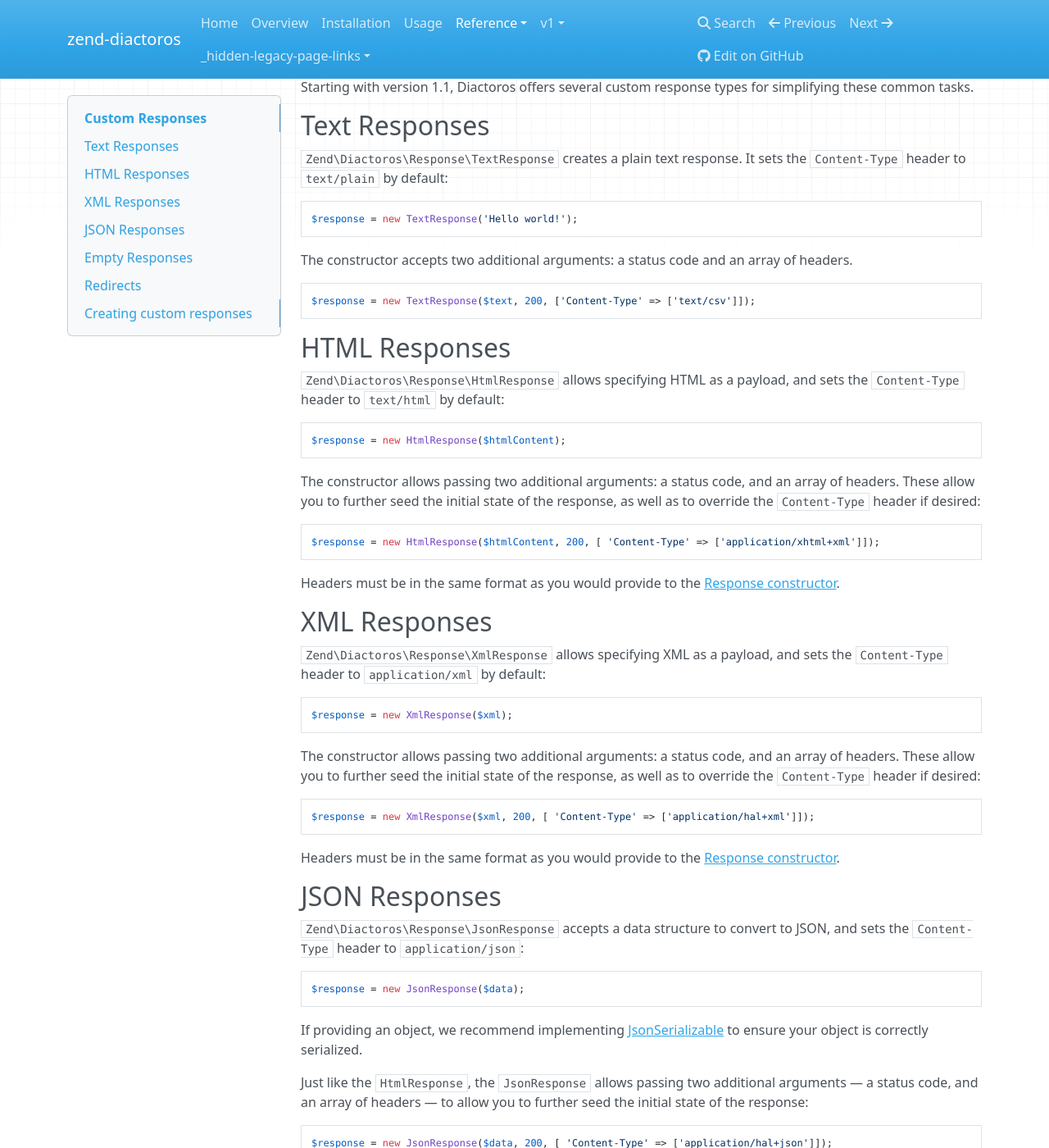
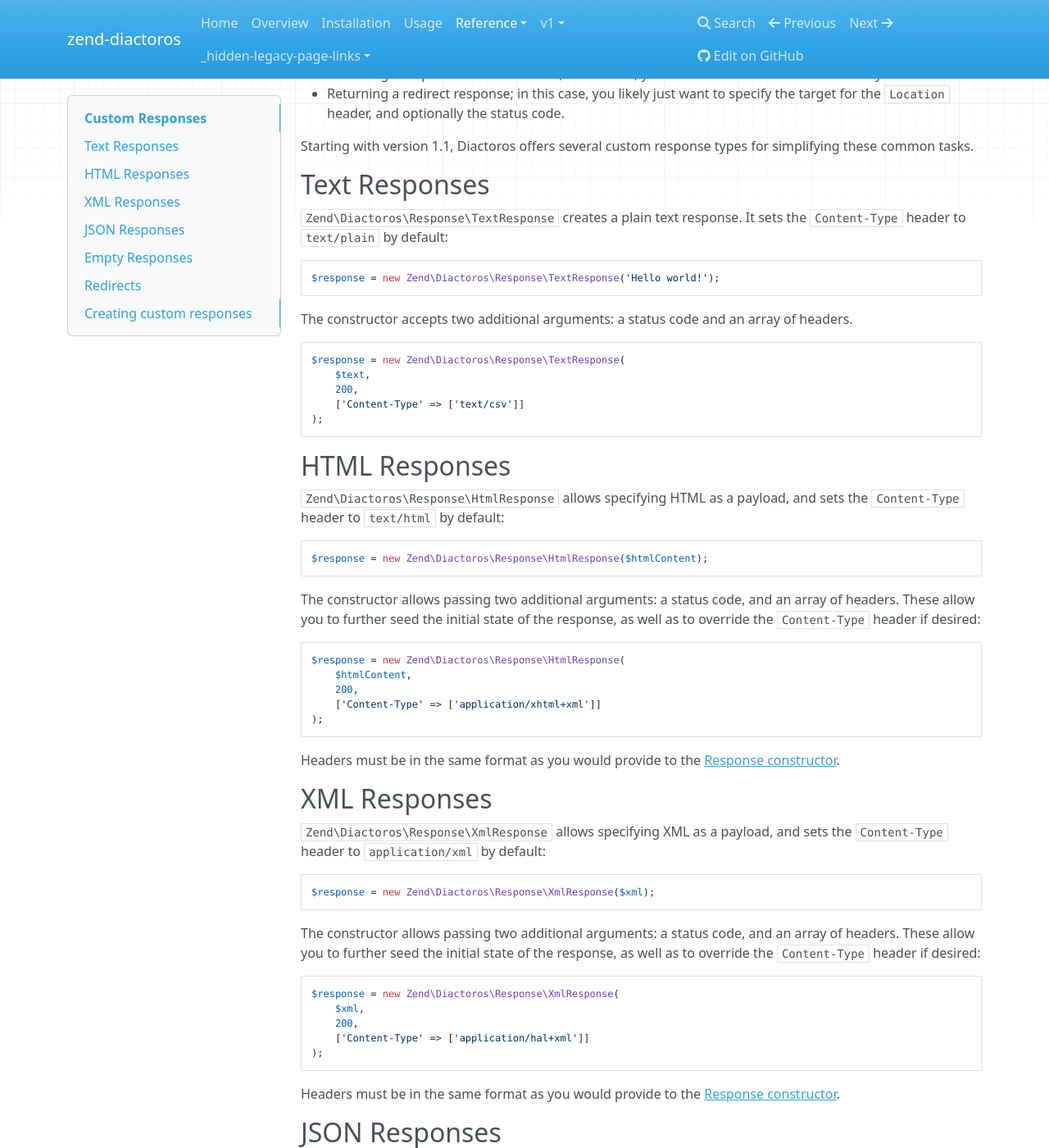
Before and after one commit to zendframework/zend-diactoros, an MkDocs documentation site: the page built from docs/book/v2/custom-responses.md, in a window 1280 px wide and 1400 px high, scrolled down 482 px. Shown: the whole window at 82% size. Built offline with MkDocs 1.6.1, drawn with Linux system fonts in a browser that asks for light colours; nearby versions of some CDN libraries; old or Windows-style settings are respelled for this version of MkDocs; some of the changed text lies outside the part shown.

Commit message:
Adds namespaces in doc section for custom responses

````diff
--- a/docs/book/v2/custom-responses.md
+++ b/docs/book/v2/custom-responses.md
@@ -4,6 +4,10 @@ When developing server-side applications, the message type you're most likely to
 the response. In such cases, the standard signature can be an obstacle to usability. Let's review:
 
 ```php
+namespace Zend\Diactoros;
+
+use Psr\Http\Message\ResponseInterface;
+
 class Response implements ResponseInterface
 {
     public function __construct($body = 'php://temp', $status = 200, array $headers = []);
@@ -29,13 +33,17 @@ common tasks.
 `Content-Type` header to `text/plain` by default:
 
 ```php
-$response = new TextResponse('Hello world!');
+$response = new Zend\Diactoros\Response\TextResponse('Hello world!');
 ```
 
 The constructor accepts two additional arguments: a status code and an array of headers.
 
 ```php
-$response = new TextResponse($text, 200, ['Content-Type' => ['text/csv']]);
+$response = new Zend\Diactoros\Response\TextResponse(
+    $text,
+    200,
+    ['Content-Type' => ['text/csv']]
+);
 ```
 
 ## HTML Responses
@@ -44,7 +52,7 @@ $response = new TextResponse($text, 200, ['Content-Type' => ['text/csv']]);
 `Content-Type` header to `text/html` by default:
 
 ```php
-$response = new HtmlResponse($htmlContent);
+$response = new Zend\Diactoros\Response\HtmlResponse($htmlContent);
 ```
 
 The constructor allows passing two additional arguments: a status code, and an array of headers.
@@ -52,7 +60,11 @@ These allow you to further seed the initial state of the response, as well as to
 `Content-Type` header if desired:
 
 ```php
-$response = new HtmlResponse($htmlContent, 200, [ 'Content-Type' => ['application/xhtml+xml']]);
+$response = new Zend\Diactoros\Response\HtmlResponse(
+    $htmlContent,
+    200,
+    ['Content-Type' => ['application/xhtml+xml']]
+);
 ```
 
 Headers must be in the same format as you would provide to the
@@ -64,7 +76,7 @@ Headers must be in the same format as you would provide to the
 `Content-Type` header to `application/xml` by default:
 
 ```php
-$response = new XmlResponse($xml);
+$response = new Zend\Diactoros\Response\XmlResponse($xml);
 ```
 
 The constructor allows passing two additional arguments: a status code, and an array of headers.
@@ -72,7 +84,11 @@ These allow you to further seed the initial state of the response, as well as to
 `Content-Type` header if desired:
 
 ```php
-$response = new XmlResponse($xml, 200, [ 'Content-Type' => ['application/hal+xml']]);
+$response = new Zend\Diactoros\Response\XmlResponse(
+    $xml,
+    200,
+    ['Content-Type' => ['application/hal+xml']]
+);
 ```
 
 Headers must be in the same format as you would provide to the
@@ -84,7 +100,7 @@ Headers must be in the same format as you would provide to the
 the `Content-Type` header to `application/json`:
 
 ```php
-$response = new JsonResponse($data);
+$response = new Zend\Diactoros\Response\JsonResponse($data);
 ```
 
 If providing an object, we recommend implementing [JsonSerializable](http://php.net/JsonSerializable)
@@ -95,7 +111,11 @@ status code, and an array of headers — to allow you to further seed the initia
 response:
 
 ```php
-$response = new JsonResponse($data, 200, [ 'Content-Type' => ['application/hal+json']]);
+$response = new Zend\Diactoros\Response\JsonResponse(
+    $data,
+    200,
+    ['Content-Type' => ['application/hal+json']]
+);
 ```
 
 Finally, `JsonResponse` allows a fourth optional argument, the flags to provide to `json_encode()`.
@@ -104,7 +124,7 @@ By default, these are set to `JSON_HEX_TAG | JSON_HEX_APOS | JSON_HEX_AMP | JSON
 HTML. If you want to specify a different set of flags, use the fourth constructor argument:
 
 ```php
-$response = new JsonResponse(
+$response = new Zend\Diactoros\Response\JsonResponse(
     $data,
     200,
     [],
@@ -128,6 +148,10 @@ returns an empty response with a 204 status. Its constructor allows passing the
 only:
 
 ```php
+namespace Zend\Diactoros\Response;
+
+use Zend\Diactoros\Response;
+
 class EmptyResponse extends Response
 {
     public function __construct($status = 204, array $headers = []);
@@ -138,6 +162,8 @@ An empty, read-only body is injected at instantiation, ensuring no write operati
 the response. Usage is typically one of the following forms:
 
 ```php
+use Zend\Diactoros\Response\EmptyResponse;
+
 // Basic 204 response:
 $response = new EmptyResponse();
 
@@ -158,6 +184,10 @@ redirect responses. The only required argument is a URI, which may be provided a
 are produced; you may alter these via the additional optional arguments:
 
 ```php
+namespace Zend\Diactoros\Response;
+
+use Zend\Diactoros\Response;
+
 class RedirectResponse extends Response
 {
     public function __construct($uri, $status = 302, array $headers = []);
@@ -167,6 +197,8 @@ class RedirectResponse extends Response
 Typical usage is:
 
 ```php
+use Zend\Diactoros\Response\RedirectResponse;
+
 // 302 redirect:
 $response = new RedirectResponse('/user/login');
 
@@ -189,6 +221,8 @@ create your custom types.
 The general pattern will be something like this:
 
 ```php
+use Zend\Diactoros\Response;
+
 class MyCustomResponse extends Response
 {
     public function __construct($data, $status = 200, array $headers = [])
@@ -211,7 +245,7 @@ implementation within your object graph) you can instead create a factory. As an
 
 ```php
 $plainTextResponse = function ($text, $status = 200, array $headers = []) {
-    $response = new Response('php://temp', $status, $headers);
+    $response = new Zend\Diactoros\Response('php://temp', $status, $headers);
     $response->getBody()->write($text);
     if (! $response->hasHeader('Content-Type')) {
         $response = $response->withHeader('Content-Type', 'text/plain');
````
